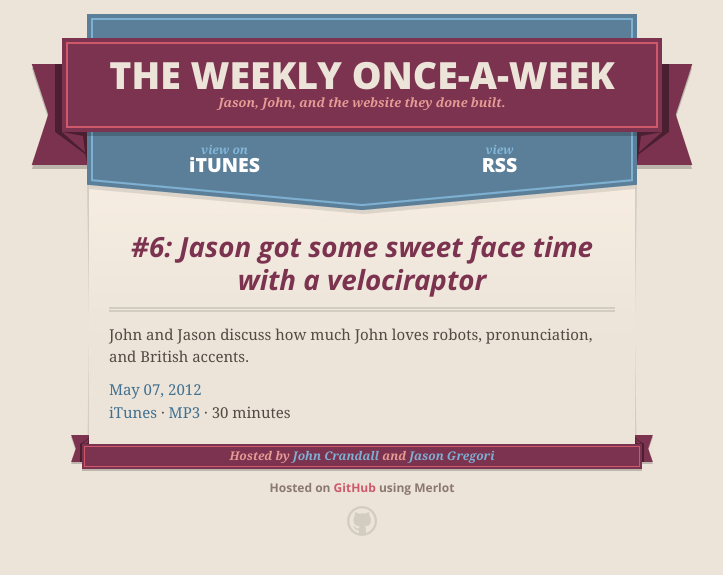
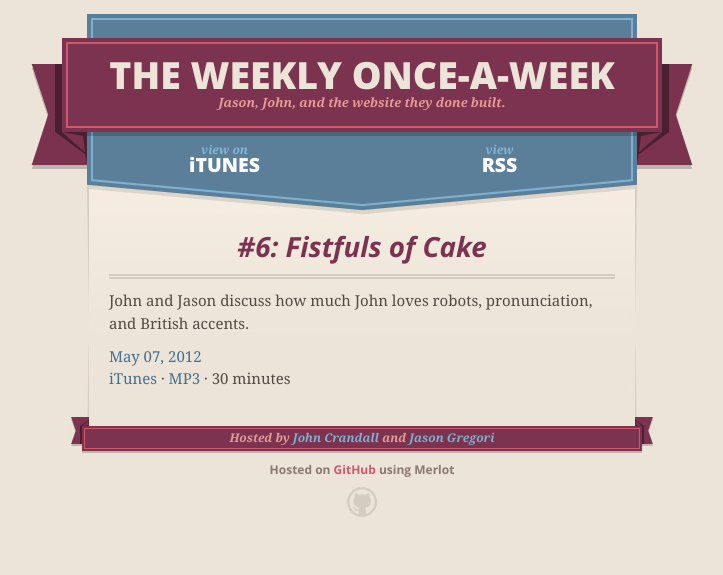
Before and after one commit to jasongregori/podcast, a Jekyll site: the page built from episodes/_posts/2012-05-07-6.md, in a window 1280 px wide. Shown: the top 575 px of the page, without its empty margins (278-1001 px from the left). Built offline with Jekyll 4.4.1, drawn with Linux system fonts in a browser that asks for light colours; nearby versions of some CDN libraries.

Commit message:
updated ep 6's name

```diff
--- a/episodes/_posts/2012-05-07-6.md
+++ b/episodes/_posts/2012-05-07-6.md
@@ -1,6 +1,6 @@
 ---
 layout: post
-subtitle: Jason got some sweet face time with a velociraptor
+subtitle: Fistfuls of Cake
 desc: John and Jason discuss how much John loves robots, pronunciation, and British accents.
 
 seconds: 1837
```
